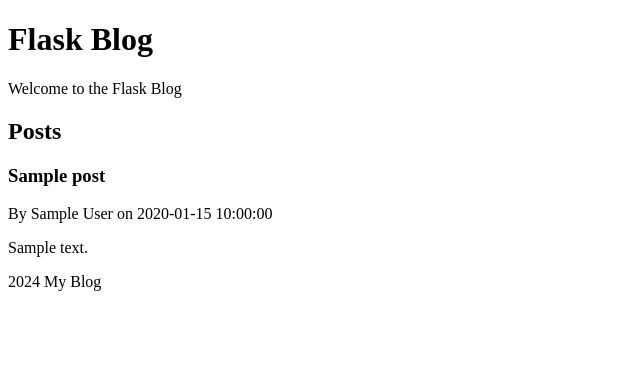
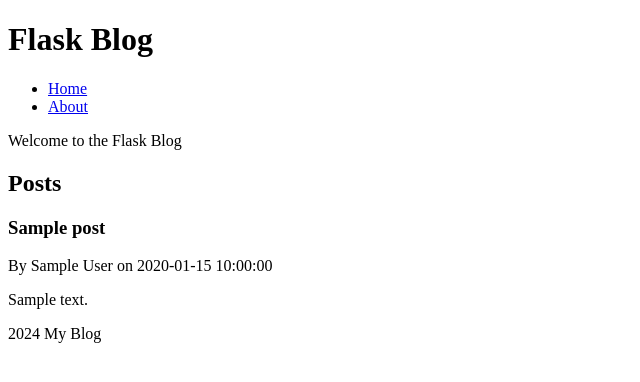
Before and after one commit to martin-creator/tunga_tech_impact_academy, a Flask app: template flask_blog_project/templates/index.html in a window 1280 px wide. Shown: the part 52-434 px from the top of the page, without its empty margins (0-640 px from the left). Run offline with Flask 3, Linux system fonts and the light colour scheme; the template is opened without the code that fills it: most values are stand-ins (such as "Sample title", 1, 10 or a date in 2020); parts of the project's set-up code (start-up, migrations or seed data) failed here and were passed over.

Commit message:
created navbar snippet

```diff
--- a/flask_blog_project/templates/index.html
+++ b/flask_blog_project/templates/index.html
@@ -1,6 +1,7 @@
 {% extends 'base.html' %}
 {% block content %}
     <h1>Flask Blog</h1>
+    {%include 'navbar.html'%}
     <p>Welcome to the Flask Blog</p>
     <h2>Posts</h2>
     {% for post in posts %}
--- /dev/null
+++ b/flask_blog_project/templates/navbar.html
@@ -0,0 +1,6 @@
+<nav>
+    <ul>
+        <li><a href="{{ url_for('home') }}">Home</a></li>
+        <li><a href="{{ url_for('about') }}">About</a></li>
+    </ul>
+</nav>
```
